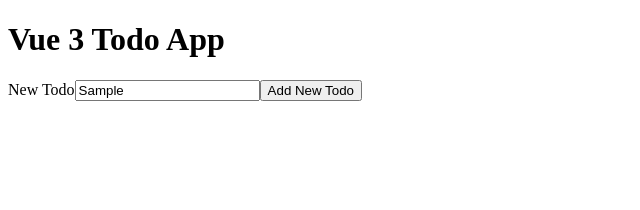
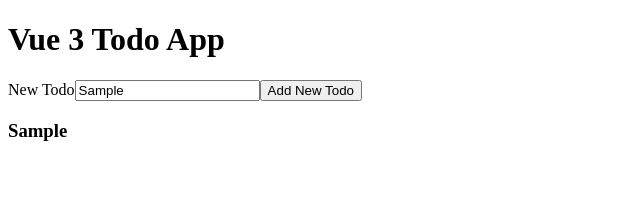
Before and after one commit to ldurniat/Todo-App-Vue, a Vue app: page / in a window 1280 px wide. Both pictures are taken after typing "Sample" into the empty fields and a click on the button "Add New Todo". Shown: the top 210 px of the page, without its empty margins (0-640 px from the left). Built offline with nearby package versions, Linux system fonts and the light colour scheme.

Commit message:
Display all items below form

```diff
--- a/src/App.vue
+++ b/src/App.vue
@@ -19,6 +19,10 @@ function addNewTodo() {
         <input type="text" v-model="newTodo" name="newTodo">
         <button>Add New Todo</button>
     </form>
+
+    <div v-for="todo in todos">
+        <h3>{{ todo.content }}</h3>
+    </div>
 </template>
 
 <style scoped>
```
